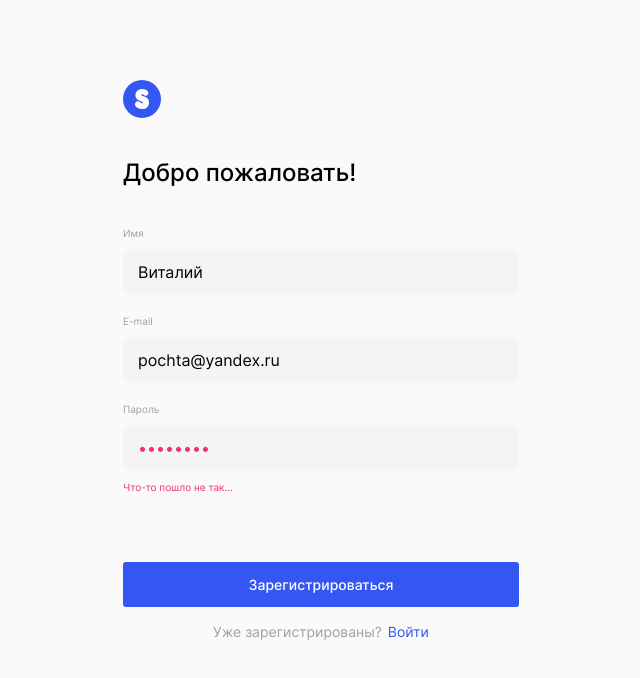
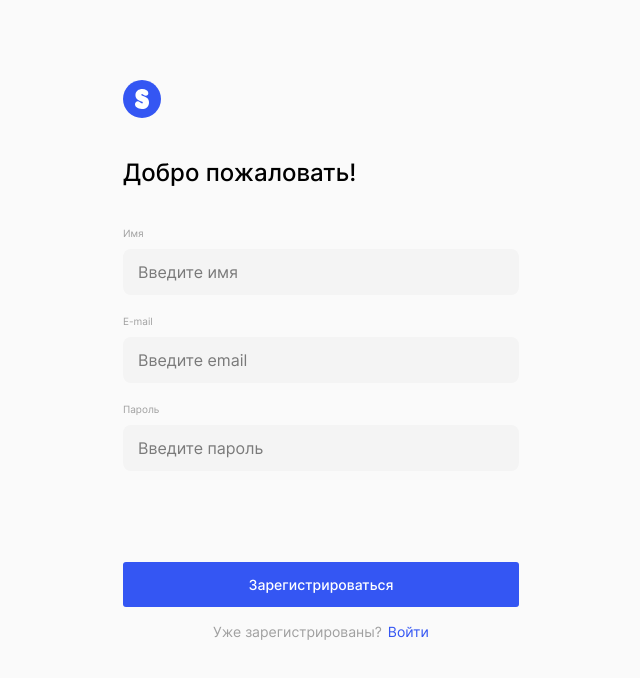
Before and after one commit to mmv-774/movies-explorer-frontend, a React (Create React App) app: page /signup in a window 1280 px wide. Shown: the top 678 px of the page, without its empty margins (319-959 px from the left). Built offline with nearby package versions, Linux system fonts and the light colour scheme.

Commit message:
регистрация пользователя

```diff
--- a/src/components/App/App.js
+++ b/src/components/App/App.js
@@ -1,6 +1,7 @@
 import React from 'react';
-import { Route, Switch } from 'react-router-dom';
+import { Route, Switch, useHistory } from 'react-router-dom';
 import { CurrentUserContext } from '../../contexts/CurrentUserContext';
+import { register } from '../../utils/MainApi';
 import Header from '../Header/Header';
 import Footer from '../Footer/Footer';
 import Main from '../Main/Main';
@@ -15,6 +16,26 @@ import './App.css';
 
 const App = () => {
   const [currentUser, setCurrentUser] = React.useState({});
+  const [isInfoTooltipPopupOpen, setIsInfoTooltipPopupOpen] = React.useState(false);
+  const [infoTooltipProps, setInfoTooltipProps] = React.useState({});
+
+  const history = useHistory();
+
+  const closeInfoTooltip = () => {
+    setIsInfoTooltipPopupOpen(false);
+  };
+
+  const handleRegister = (name, email, password) => {
+    return register(name, email, password)
+      .then(() => {
+        setInfoTooltipProps({ isSuccess: true, message: 'Вы успешно зарегистрировались!' });
+        history.push('/movies');
+      })
+      .catch((error) => {
+        setInfoTooltipProps({ isSuccess: false, message: error });
+      })
+      .finally(() => setIsInfoTooltipPopupOpen(true));
+  };
 
   return (
     <div className='app'>
@@ -43,12 +64,18 @@ const App = () => {
             <Login />
           </Route>
           <Route path='/signup'>
-            <Register />
+            <Register onRegister={handleRegister} />
           </Route>
           <Route path='*'>
             <NotFound />
           </Route>
         </Switch>
+        <InfoTooltip
+          isSuccess={infoTooltipProps.isSuccess}
+          message={infoTooltipProps.message}
+          isOpen={isInfoTooltipPopupOpen}
+          onClose={closeInfoTooltip}
+        />
       </CurrentUserContext.Provider>
     </div>
   );
--- a/src/components/AuthForm/AuthForm.js
+++ b/src/components/AuthForm/AuthForm.js
@@ -3,7 +3,7 @@ import logo from '../../images/logo.svg';
 import SubmitButton from '../SubmitButton/SubmitButton';
 import './AuthForm.css';
 
-const AuthForm = ({ title, submit, text, linkTo, linkText, children }) => {
+const AuthForm = ({ title, submit, text, linkTo, linkText, children, onSubmit }) => {
   return (
     <div className='auth-form'>
       <div className='auth-form__wrapper'>
@@ -13,7 +13,7 @@ const AuthForm = ({ title, submit, text, linkTo, linkText, children }) => {
           </Link>
           <h2 className='auth-form__tittle'>{title}</h2>
         </div>
-        <form name='auth-form' className='auth-form__form'>
+        <form name='auth-form' className='auth-form__form' onSubmit={onSubmit}>
           <div className='auth-form__inputs-container'>{children}</div>
           <SubmitButton caption={submit} disabled={false} />
         </form>
--- a/src/components/InfoTooltip/InfoTooltip.js
+++ b/src/components/InfoTooltip/InfoTooltip.js
@@ -1,7 +1,6 @@
 import success from '../../images/message-success-icon.svg';
 import fail from '../../images/message-fail-icon.svg';
 import './InfoTooltip.css';
-import CloseButton from '../CloseButton/CloseButton';
 
 function InfoTooltip({ isOpen, isSuccess, message, onClose }) {
   return (
--- a/src/components/Register/Register.js
+++ b/src/components/Register/Register.js
@@ -1,6 +1,28 @@
+import React from 'react';
 import AuthForm from '../AuthForm/AuthForm';
 
-const Register = () => {
+const Register = ({ onRegister }) => {
+  const [name, setName] = React.useState('');
+  const [email, setEmail] = React.useState('');
+  const [password, setPassword] = React.useState('');
+
+  const handleChangeName = (e) => {
+    setName(e.target.value);
+  };
+
+  const handleChangeEmail = (e) => {
+    setEmail(e.target.value);
+  };
+
+  const handleChangePassword = (e) => {
+    setPassword(e.target.value);
+  };
+
+  const handleSubmit = (e) => {
+    e.preventDefault();
+    onRegister(name, email, password);
+  };
+
   return (
     <AuthForm
       title={'Добро пожаловать!'}
@@ -8,6 +30,7 @@ const Register = () => {
       text={'Уже зарегистрированы?'}
       linkTo={'/signin'}
       linkText={'Войти'}
+      onSubmit={handleSubmit}
     >
       <label htmlFor='name' className='auth-form__label'>
         <span className='auth-form__label-text'>Имя</span>
@@ -16,11 +39,12 @@ const Register = () => {
           type='text'
           autoComplete='true'
           placeholder='Введите имя'
-          defaultValue='Виталий'
           minLength={2}
           maxLength={15}
           required
           className='auth-form__input'
+          value={name}
+          onChange={handleChangeName}
         />
         <span className='auth-form__input-error'>Что-то пошло не так...</span>
       </label>
@@ -31,9 +55,10 @@ const Register = () => {
           type='email'
           autoComplete='true'
           placeholder='Введите email'
-          defaultValue='pochta@yandex.ru'
           required
           className='auth-form__input'
+          value={email}
+          onChange={handleChangeEmail}
         />
         <span className='auth-form__input-error'>Что-то пошло не так...</span>
       </label>
@@ -44,12 +69,13 @@ const Register = () => {
           type='password'
           autoComplete='true'
           placeholder='Введите пароль'
-          defaultValue='password'
           minLength={2}
           required
-          className='auth-form__input auth-form__input_invalid'
+          className='auth-form__input'
+          value={password}
+          onChange={handleChangePassword}
         />
-        <span className='auth-form__input-error auth-form__input-error_display'>Что-то пошло не так...</span>
+        {/* <span className='auth-form__input-error auth-form__input-error_display'>Что-то пошло не так...</span> */}
       </label>
     </AuthForm>
   );
--- a/src/utils/MainApi.js
+++ b/src/utils/MainApi.js
@@ -1,7 +1,7 @@
-export const BASE_URL = 'https://api.mm.nomoredomains.xyz';
+const BASE_URL = 'https://api.mm.nomoredomains.xyz';
 
 function _sendRequest(path, options) {
-  return fetch(`${this._baseUrl}${path}`, options).then((response) => _handleResponse(response));
+  return fetch(`${BASE_URL}${path}`, options).then((response) => _handleResponse(response));
 }
 
 function _handleResponse(response) {
```
